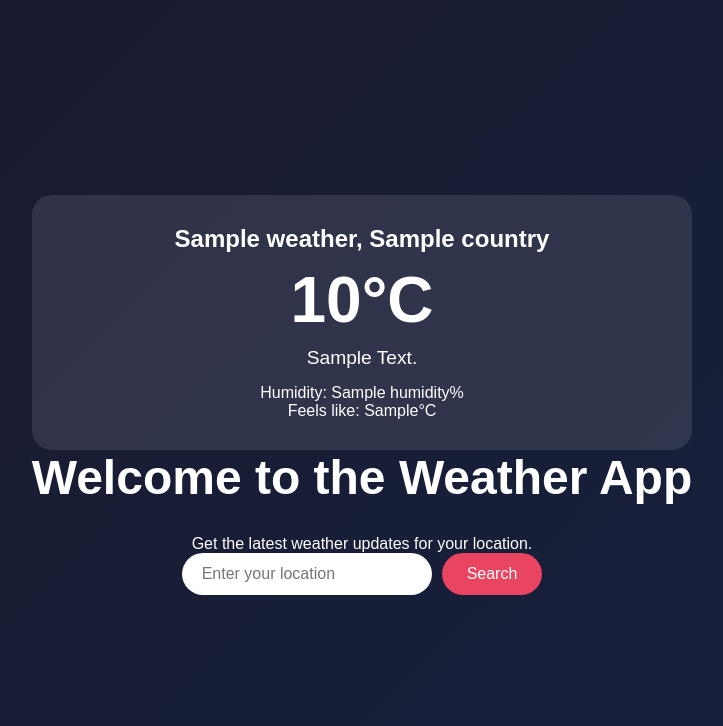
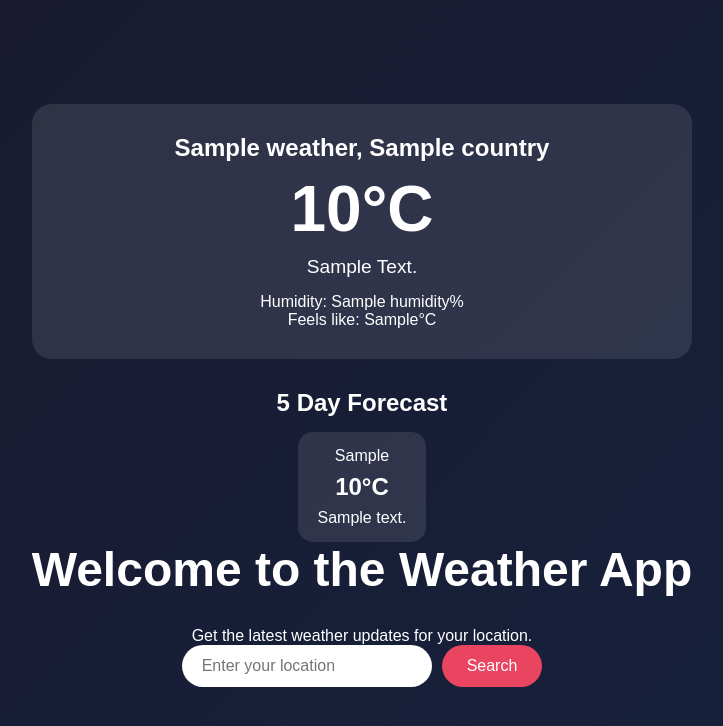
Before and after one commit to timifasehun/tfash, a Flask app: template weather-app/templates/index.html in a window 1280 px wide. Shown: the top 726 px of the page, without its empty margins (278-1001 px from the left). Run offline with Flask 3, Linux system fonts and the light colour scheme; the template is opened without the code that fills it: most values are stand-ins (such as "Sample title", 1, 10 or a date in 2020).

Commit message:
Add 5 day forecast and styling

```diff
--- a/weather-app/app.py
+++ b/weather-app/app.py
@@ -8,12 +8,23 @@ API_KEY = 'e626199cf7e68f3a8d51cbfe922a9253'
 @app.route('/', methods=['GET', 'POST'])
 def home():
     weather = None
+    forecast = None
     if request.method == 'POST':
         city = request.form['city']
-        url = f'https://api.openweathermap.org/data/2.5/weather?q={city}&appid={API_KEY}&units=metric'
-        response = requests.get(url)
-        weather = response.json()
-    return render_template('index.html', weather=weather)
+
+        # Current weather
+        weather_url = f'https://api.openweathermap.org/data/2.5/weather?q={city}&appid={API_KEY}&units=metric'
+        weather = requests.get(weather_url).json()
+
+        # 5 day forecast
+        forecast_url = f'https://api.openweathermap.org/data/2.5/forecast?q={city}&appid={API_KEY}&units=metric'
+        forecast_data = requests.get(forecast_url).json()
+
+        # Get one reading per day (every 8th reading = 24 hours apart)
+        forecast = forecast_data['list'][::8]  # Get every 8th reading for daily forecast
+        print(forecast)  # Debugging: Print the forecast data to check its structure
+
+    return render_template('index.html', weather=weather, forecast=forecast)
 
 if __name__ == '__main__':
     app.run(debug=True)
--- a/weather-app/static/style.css
+++ b/weather-app/static/style.css
@@ -68,3 +68,31 @@ button {
     text-transform: capitalize;
     margin-bottom: 15px;
 }
+
+
+.forecast {
+    margin-top: 30px;
+}
+
+.forecast h3 {
+    margin-bottom: 15px;
+    font-size: 1.5rem;
+}
+
+.forecast-grid {
+    display: flex;
+    gap: 15px;
+    justify-content: center;
+}
+
+.forecast-card {
+    background: rgba(255, 255, 255, 0.1);
+    border-radius: 15px;
+    padding: 15px 20px;
+}
+
+.forecast-temp {
+    font-size: 1.5rem;
+    font-weight: bold;
+    margin: 8px 0;
+}
--- a/weather-app/templates/index.html
+++ b/weather-app/templates/index.html
@@ -17,6 +17,20 @@
         <p>Feels like: {{ weather.main.feels_like }}°C</p>
     </div>
         {% endif %}
+        {% if forecast %}
+    <div class="forecast">
+        <h3>5 Day Forecast</h3>
+        <div class="forecast-grid">
+            {% for day in forecast %}
+                <div class="forecast-card">
+                    <p>{{ day.dt_txt.split(' ')[0] }}</p>
+                    <p class="forecast-temp">{{ day.main.temp }}°C</p>
+                    <p>{{ day.weather[0].description }}</p>
+                </div>
+            {% endfor %}
+        </div>
+    </div>
+        {% endif %}
 
         <h1>Welcome to the Weather App</h1>
         <p>Get the latest weather updates for your location.</p>
```
